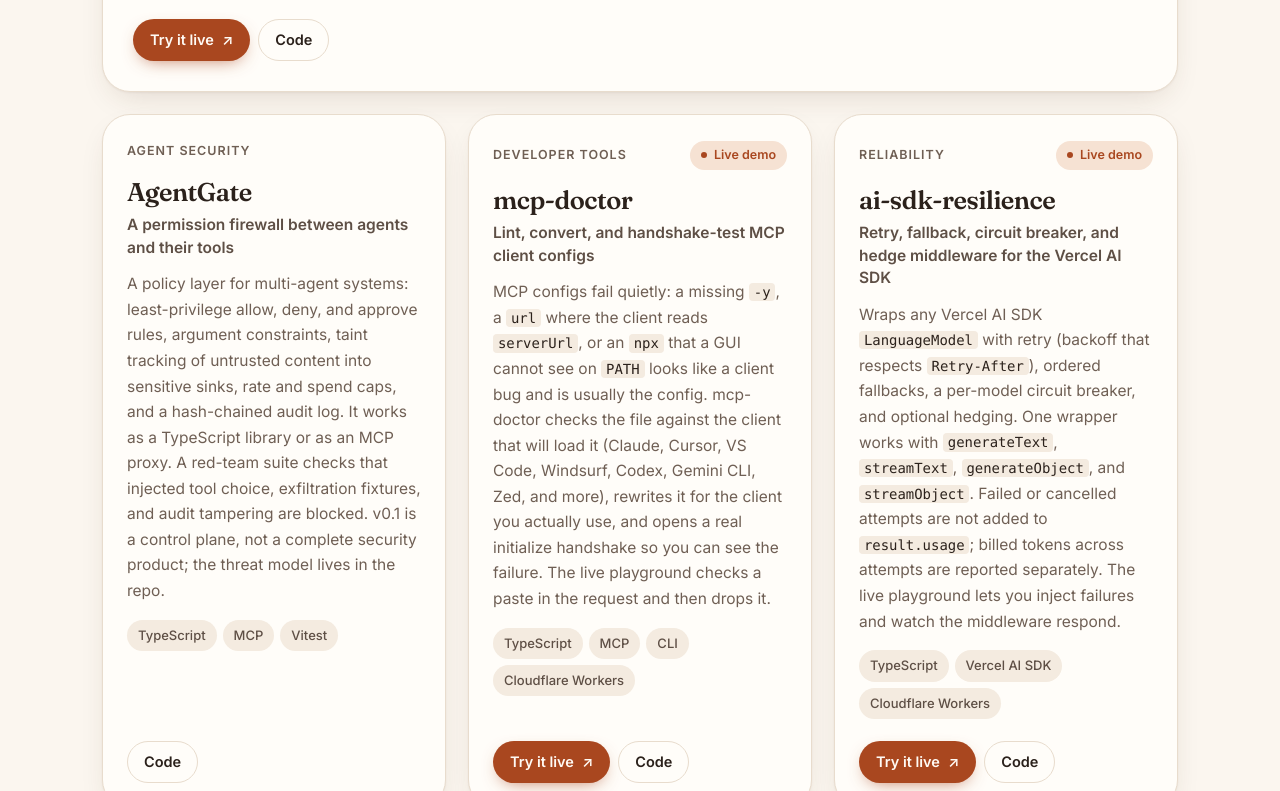
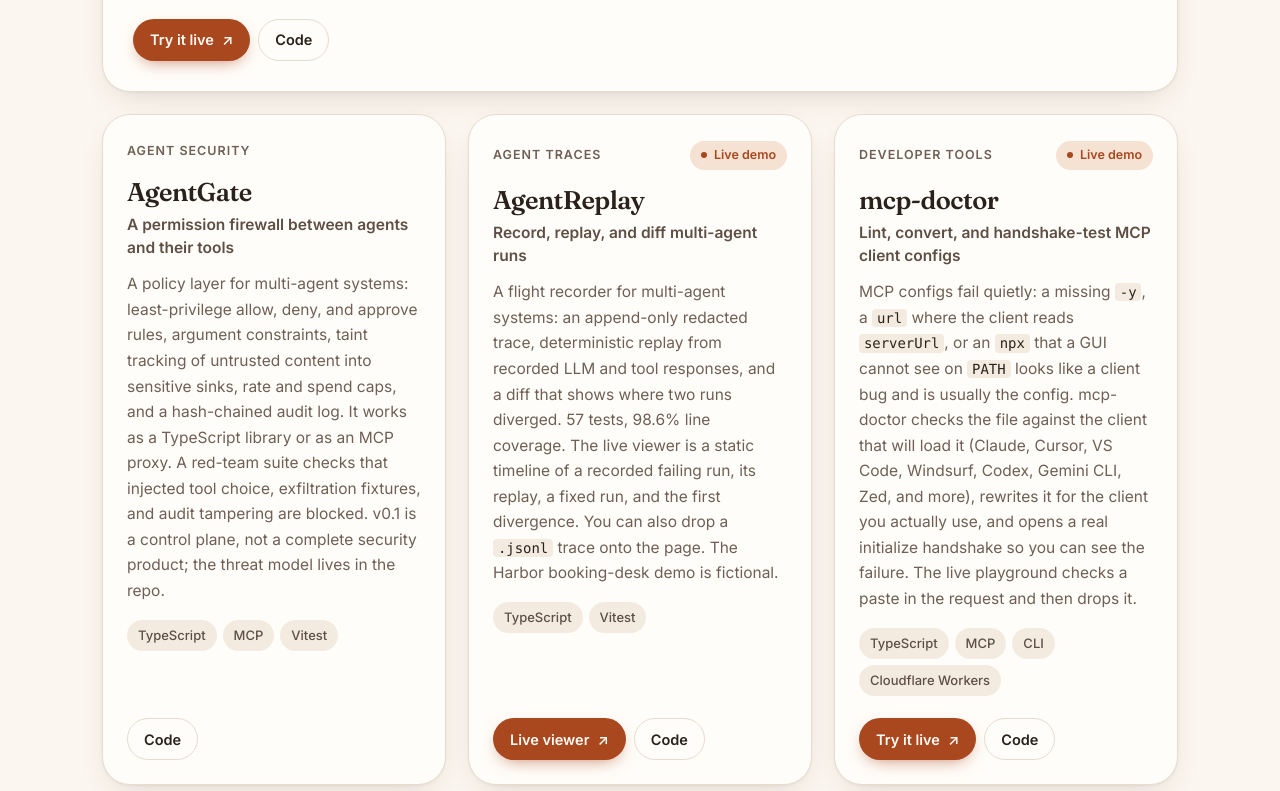
Before and after one commit to kfairley9999/kfairley9999.github.io, a plain HTML site: page index.html in a window 1280 px wide. Shown: the part 2825-3616 px from the top of the page. Drawn offline with Linux system fonts and the light colour scheme.

Commit message:
Add AgentReplay to the projects list

```diff
--- a/index.html
+++ b/index.html
@@ -179,6 +179,18 @@
           <ul class="stack" aria-label="Tech stack"><li>TypeScript</li><li>MCP</li><li>Vitest</li></ul>
           <div class="links">
             <a class="btn sm secondary" href="https://github.com/kfairy9999/agentgate" target="_blank" rel="noopener">Code<span class="sr"> for AgentGate</span></a>
+          </div>
+        </article>
+
+        <article class="card reveal">
+          <div class="card-top"><span class="tag">Agent traces</span><span class="live">Live demo</span></div>
+          <h3>AgentReplay</h3>
+          <p class="sub">Record, replay, and diff multi-agent runs</p>
+          <p class="desc">A flight recorder for multi-agent systems: an append-only redacted trace, deterministic replay from recorded LLM and tool responses, and a diff that shows where two runs diverged. 57 tests, 98.6% line coverage. The live viewer is a static timeline of a recorded failing run, its replay, a fixed run, and the first divergence. You can also drop a <code>.jsonl</code> trace onto the page. The Harbor booking-desk demo is fictional.</p>
+          <ul class="stack" aria-label="Tech stack"><li>TypeScript</li><li>Vitest</li></ul>
+          <div class="links">
+            <a class="btn sm primary" href="https://kfairy9999.github.io/agentreplay/" target="_blank" rel="noopener">Live viewer <span aria-hidden="true">↗</span><span class="sr"> (AgentReplay viewer, opens in a new tab)</span></a>
+            <a class="btn sm secondary" href="https://github.com/kfairy9999/agentreplay" target="_blank" rel="noopener">Code<span class="sr"> for AgentReplay</span></a>
           </div>
         </article>
 
```
